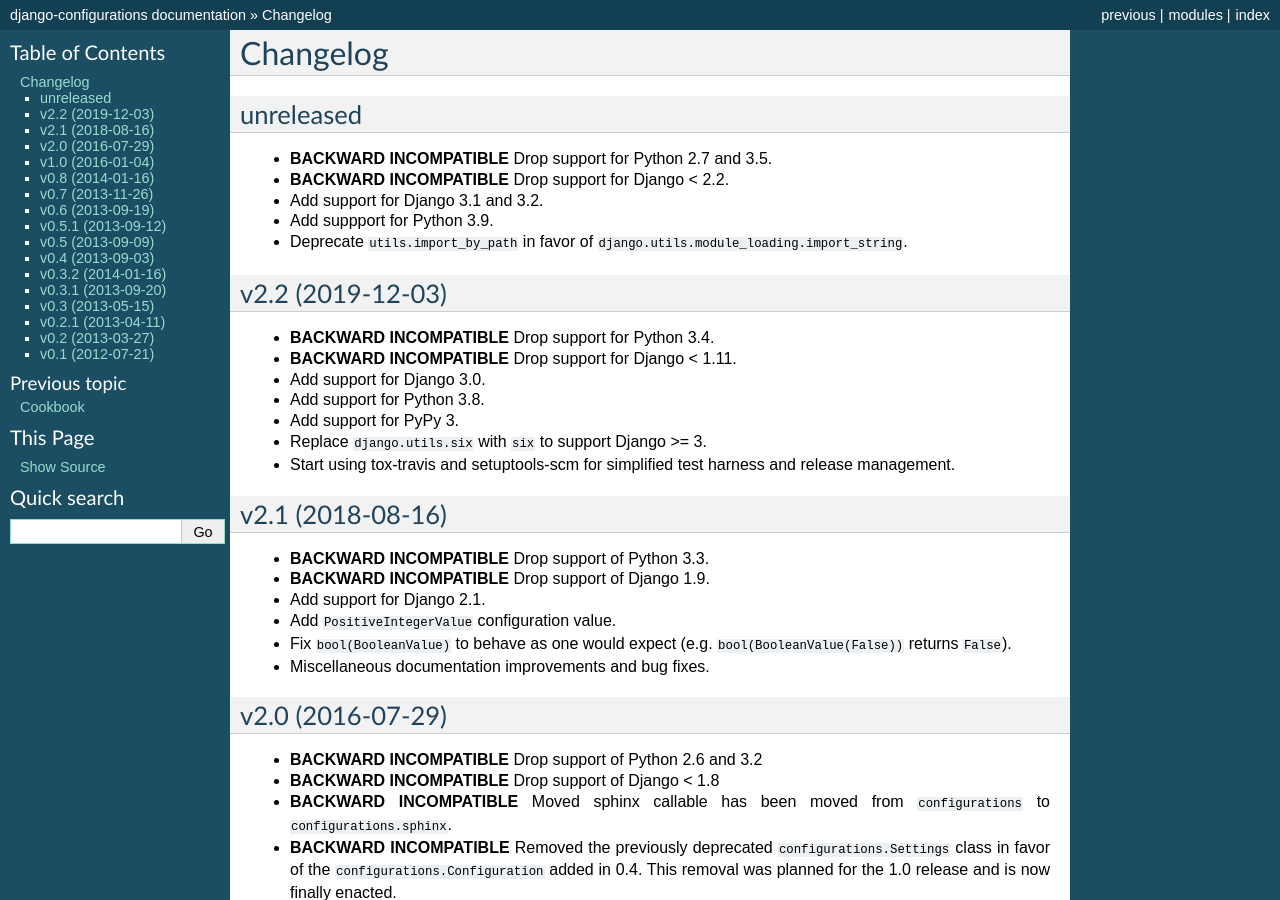
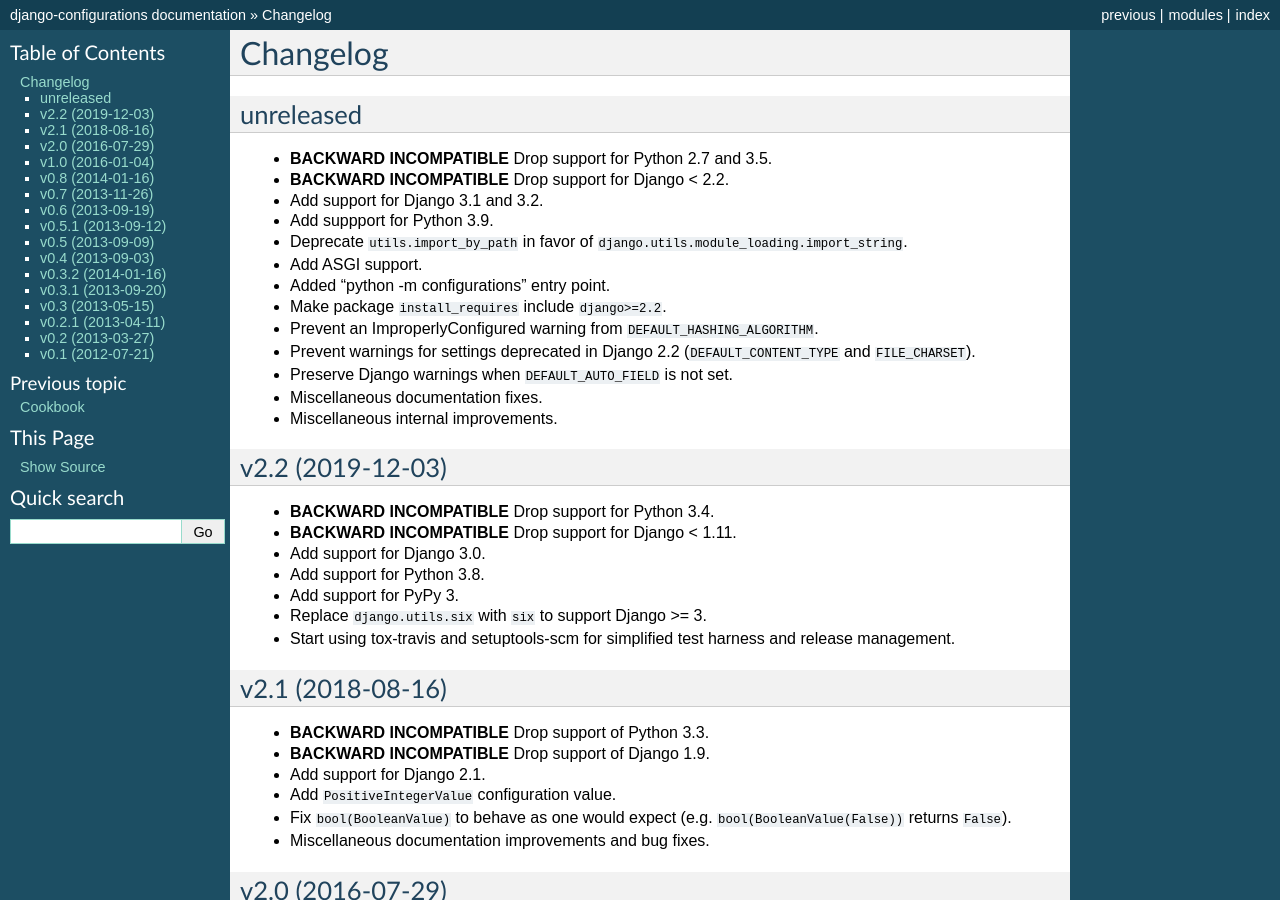
Before and after one commit to jazzband/django-configurations, a Sphinx documentation site: the page built from docs/changes.rst, in a window 1280 px wide and 900 px high. Built offline with Sphinx 7.4.7, drawn with Linux system fonts in a browser that asks for light colours.

Commit message:
Update changelog

```diff
--- a/docs/changes.rst
+++ b/docs/changes.rst
@@ -16,6 +16,23 @@
 
 - Deprecate ``utils.import_by_path`` in favor of
   ``django.utils.module_loading.import_string``.
+
+- Add ASGI support.
+
+- Added "python -m configurations" entry point.
+
+- Make package ``install_requires`` include ``django>=2.2``.
+
+- Prevent an ImproperlyConfigured warning from ``DEFAULT_HASHING_ALGORITHM``.
+
+- Prevent warnings for settings deprecated in Django 2.2
+  (``DEFAULT_CONTENT_TYPE`` and ``FILE_CHARSET``).
+
+- Preserve Django warnings when ``DEFAULT_AUTO_FIELD`` is not set.
+
+- Miscellaneous documentation fixes.
+
+- Miscellaneous internal improvements.
 
 v2.2 (2019-12-03)
 ^^^^^^^^^^^^^^^^^
```
